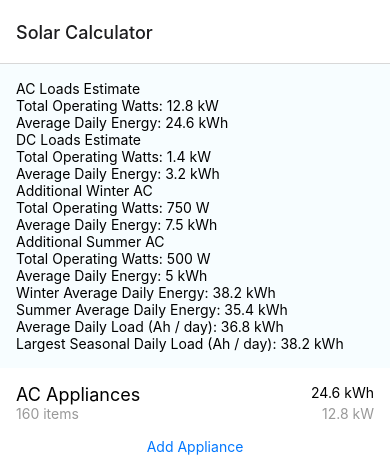
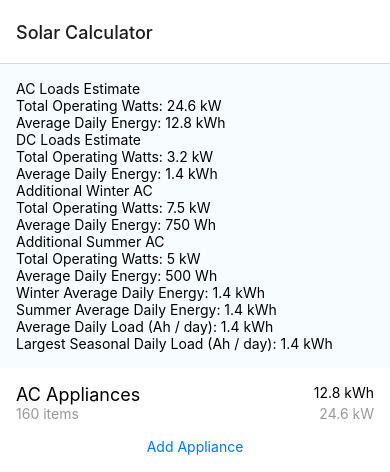
Before and after one commit to dylan-cm/solar-calc, a React Native app: screen /Calculator in a window 390 px wide. Shown: the top 472 px of the page. Built offline with nearby package versions, Linux system fonts and the light colour scheme; what expo-linking would draw is missing.

Commit message:
solar calculations business logic

```diff
--- /dev/null
+++ b/constants/solarBusinessLogic.tsx
@@ -0,0 +1,269 @@
+import { Appliance, MoValues } from "../types";
+
+/* #region  Utilities */
+export const formatPwr = (watts: number): string => {
+  return watts >= 1000
+    ? `${Math.round(watts / 100) / 10} kW`
+    : `${Math.round(watts)} W`;
+};
+
+export const formatEnrg = (watts: number): string => formatPwr(watts) + "h";
+
+export const sumEnrg = (appliances: Appliance[]): number =>
+  appliances.map((appl) => appl.w * appl.qty).reduce((p, c) => p + c);
+
+export const sumPower = (appliances: Appliance[]): number =>
+  appliances.map((appl) => calcAvgDailyEnrg(appl)).reduce((p, c) => p + c);
+/* #endregion */
+
+/* #region  1) Isolated Loads Estimates Sheet */
+//** 1a/b) Isolated Loads Estimates */
+export const calcAvgDailyEnrg = (appl: Appliance): number =>
+  (appl.w * appl.qty * appl.hr * appl.day) / 7;
+
+//** 1c) Isolated Loads Estimates */
+export const calcSeasonalAvgDailyEnrg = (
+  yrRndDC: number,
+  yrRndAC: number,
+  seasonalAC: number,
+  inverterEffcy?: number
+): number =>
+  yrRndDC + yrRndAC / seasonalAC / (inverterEffcy || INVERTER_EFFICIENCY);
+
+//** 1d) Average Daily Load - Ah / day */
+export const avgLoadAhPerDay = (
+  avgDailyEnrg: number,
+  dcSystemV?: number
+): number => avgDailyEnrg / (dcSystemV || DC_SYSTEM_V);
+/* #endregion */
+
+/* #region  2) Battery Bank Sizing Sheet */
+//** 2a) Battery Bank Sizing at C/20 rate */
+export const totalBattBankReqCapacity = (
+  avgLoad: number,
+  doa?: number,
+  dodLimit?: number,
+  battTempMult?: number
+): number =>
+  avgLoad *
+  (doa || DOA) *
+  (dodLimit || DOD_LIMIT) *
+  (battTempMult || BATT_TEMP_MULT);
+
+//** 2b) Battery Strings in Parallel */
+export const BattStringsPara = (
+  totalBattBankReqCapacity: number,
+  battCapacityPerBatt: number
+): number => Math.ceil(totalBattBankReqCapacity / battCapacityPerBatt);
+
+//** 2c) Calculate Total Batteries */
+export const totalBatt = (
+  battStringsPara: number,
+  dcSystemV?: number,
+  battV?: number
+): number =>
+  Math.ceil((battStringsPara * (dcSystemV || DC_SYSTEM_V)) / (battV || BATT_V));
+/* #endregion */
+
+/* #region  3) PV Array Sizing Sheer */
+//** Inputs */
+export const rooftopAdderSTC = (
+  stc?: number,
+  rooftopTempAdder?: number
+): number => (rooftopTempAdder || ROOFTOP_TEMP_ADDER) - (stc || STC);
+
+//** Array Power Loss Factors */
+export const arrPwrLossFactor = (
+  shading?: number,
+  soiling?: number,
+  staticLossFactor?: number
+): number =>
+  (shading || SHADING_FACTOR) *
+  (soiling || SOILING_FACTOR) *
+  (staticLossFactor || STATIC_LOSS_FACTOR);
+
+//** 3a) Minimum Required Array Size */
+export const minReqArrayW = (
+  loadWhPerDay: MoValues,
+  peakSunHrs: MoValues,
+  moWeatherVariability: MoValues,
+  battEfficiency: MoValues,
+  cntrlrConversionLoss: MoValues,
+  avgHighTemp: MoValues,
+  avgLowTemp: MoValues,
+  moduleTkPmp?: number,
+  arrayPwrLoss?: number
+): number => {
+  const avgHighTempVal = Object.values(avgHighTemp);
+  const avgLowTempVal = Object.values(avgLowTemp);
+
+  const pvArrWByMo = avgHighTempVal.map((highVal, i) => {
+    const tempLossFactor =
+      1 + (moduleTkPmp || MODULE_TK_PMP) * (highVal * avgLowTempVal[i]);
+    return (
+      Object.values(loadWhPerDay)[i] /
+      Object.values(peakSunHrs)[i] /
+      Object.values(moWeatherVariability)[i] /
+      Object.values(battEfficiency)[i] /
+      Object.values(cntrlrConversionLoss)[i] /
+      tempLossFactor /
+      (arrayPwrLoss || arrPwrLossFactor())
+    );
+  });
+
+  return Math.max(...pvArrWByMo);
+};
+
+//** 3b.1) Minimum Number of PV Panels in Array */
+export const minNumPVPanels = (
+  minPVWatts: number,
+  moduleWattRating?: number
+): number => Math.ceil(minPVWatts / (moduleWattRating || MODULE_WATT_RATING));
+
+//** 3b.2) Minimum PV Array Size for Isolated (backed-up/critical) Loads */
+export const minPVArrSizeIsolatedWatts = (
+  numPVPanels: number,
+  moduleWattRating?: number
+): number => numPVPanels * (moduleWattRating || MODULE_WATT_RATING);
+
+//**? 3c) PV Array Production Estimate(s) - PVWatts, EPBB, etc. */
+//**? 3d) Evaluating the PV Array Size */
+/* #endregion */
+
+/* #region  4) Charge Controller + Array Configuration Sheet */
+//** 4a)  Charge Controller Max # of Modules in Series */
+export const chargeCntrlrMaxModules = (
+  minDesignTemp?: number,
+  stcTemp?: number,
+  moduleTkVoc?: number,
+  cntrlrMaxDCInV?: number,
+  ratedModuleVoc?: number
+): number => {
+  const tempDiff = (minDesignTemp || DESIGN_LOW_TEMP) - (stcTemp || STC);
+  const tempDiffPercent = (tempDiff * (moduleTkVoc || MODULE_TK_VOC)) / 100;
+  const tempDiffPercentFactor = (tempDiffPercent + 100) / 100;
+  return Math.floor(
+    ((cntrlrMaxDCInV || CNTRLR_MAX_DC_IN_V) /
+      (ratedModuleVoc || RATED_MODULE_VOC)) *
+      tempDiffPercentFactor
+  );
+};
+
+//** 4b)  Charge Controller Min. # of Modules in Series */
+export const chargeCntrlrMinModules = (
+  maxDesignTemp?: number,
+  rooftopTempAdder?: number,
+  stcTemp?: number,
+  moduleTkPmp?: number,
+  bulkAbsorbV?: number,
+  vDegradationFactor?: number,
+  ratedModuleVmp?: number
+): number => {
+  const tempDiff =
+    (maxDesignTemp || DESIGN_HIGH_TEMP) +
+    (rooftopTempAdder || ROOFTOP_TEMP_ADDER) -
+    (stcTemp || STC);
+  const tempDiffPercent = (tempDiff * (moduleTkPmp || MODULE_TK_PMP)) / 100;
+  const tempDiffPercentFactor = (tempDiffPercent + 100) / 100;
+  return Math.ceil(
+    (((bulkAbsorbV || BULK_ABSORB_V) *
+      (vDegradationFactor || V_DEGRADATION_FACTOR)) /
+      (ratedModuleVmp || RATED_MODULE_VMP)) *
+      tempDiffPercentFactor
+  );
+};
+
+//** 4c) Maximum # of Parallel Strings per Charge Controller */
+export const maxNumParallelStringsPerCntrlr = (
+  modules: number,
+  moduleWattRating?: number,
+  maxSTCPwr?: number
+): number => {
+  const pwrPerString = modules * (moduleWattRating || MODULE_WATT_RATING);
+  return Math.floor((maxSTCPwr || MAX_STC_PWR) / pwrPerString);
+};
+
+//** 4d)  Required Number of Strings in Parallel (based on above calculations and minimum array size from Step 3 - PV Array Sizing) */
+export const reqNumOfParallelStrings = (
+  minSTCPwr: number,
+  modules: number,
+  moduleWattRating?: number
+): number => {
+  const pwrPerString = modules * (moduleWattRating || MODULE_WATT_RATING);
+  return Math.ceil(minSTCPwr / pwrPerString);
+};
+
+//**? 4e) Configuration Options */
+/* #endregion */
+
+/* #region  5) Inverter Sizing */
+//** 5a) Total Operating Watts for Isolated (backed-up/critical) AC loads */
+export const totalBackedUpACLoad = (
+  yrRndTotalOperatingW: number,
+  largestSeasonalLoadW: number
+): number => yrRndTotalOperatingW + largestSeasonalLoadW;
+
+//** 5b)  Total Design VA */
+export const totalDesignVA = (
+  appliances: Appliance[],
+  totalBackedUpACLoad: number
+): number => {
+  const vaPFSum: number = appliances
+    .map((appl) => appl.w * (1 - (appl.pwrFactor || 1)))
+    .reduce((p, c) => p + c);
+  return totalBackedUpACLoad + vaPFSum;
+};
+
+//** 5c)  Total Surge VA Required */
+export const totalSurgeVA = (
+  appliances: Appliance[],
+  totalDesignVA: number
+): number => {
+  const surgeSum: number = appliances
+    .map((appl) => appl.w * ((appl.surgeFactor || 1) - 1))
+    .reduce((p, c) => p + c);
+  return totalDesignVA + surgeSum;
+};
+
+//**? 5d) Verify Inverter Capacity Meets Demands of System */
+// TODO: ask user for confirmation for compatibility
+export const verifyInverterCapacity = (
+  totalDesignVA: number,
+  totalSurgeVA: number,
+  cntrlrPVArrayPwrLimit: number,
+  inverterContinuousVARating: number,
+  inverter5SecSurgeRating: number
+): boolean =>
+  totalDesignVA < inverterContinuousVARating &&
+  totalSurgeVA <= inverter5SecSurgeRating &&
+  cntrlrPVArrayPwrLimit <= inverterContinuousVARating;
+/* #endregion */
+
+//? 7) LO2 Q Question 4 Sheet
+//? 8) Min. # Modules Sheet
+
+/* #region  Default Constant Values */
+// TODO: Advanced configuration
+const INVERTER_EFFICIENCY = 0.92;
+const DOA = 3;
+const DOD_LIMIT = 0.8;
+const BATT_TEMP_MULT = 1.1;
+const DC_SYSTEM_V = 24; // voltage
+const BATT_V = 6; // voltage
+const SHADING_FACTOR = 0.95;
+const SOILING_FACTOR = 0.95;
+const STATIC_LOSS_FACTOR = 0.9;
+const ROOFTOP_TEMP_ADDER = 30;
+const STC = 25;
+const DESIGN_HIGH_TEMP = 31.7; //celsius
+const DESIGN_LOW_TEMP = 19; //celsius
+const MODULE_TK_PMP = -0.0045;
+const MODULE_TK_VOC = -0.0034;
+const MODULE_WATT_RATING = 250; // watts
+const CNTRLR_MAX_DC_IN_V = 150; // Vdc
+const RATED_MODULE_VOC = 37.4;
+const BULK_ABSORB_V = 12 * 2.45; // voltage
+const V_DEGRADATION_FACTOR = 1.2;
+const RATED_MODULE_VMP = 30.1;
+const MAX_STC_PWR = 2000;
+/* #endregion */
--- a/screens/CalculatorScreen.tsx
+++ b/screens/CalculatorScreen.tsx
@@ -7,21 +7,19 @@ import { StyledButton } from "../components/atoms/StyledButton";
 import { Text, View } from "../components/Themed";
 import { Appliance, RootStackParamList } from "../types";
 
-const formatPwr = (watts: number): string => {
-  return watts >= 1000
-    ? `${Math.round(watts / 100) / 10} kW`
-    : `${Math.round(watts)} W`;
-};
-
-const formatEnrg = (watts: number): string => formatPwr(watts) + "h";
-
-const calcAvgEnrg = (appl: Appliance): number =>
-  (appl.w * appl.qty * appl.hr * appl.day) / 7;
+import {
+  calcAvgDailyEnrg,
+  calcSeasonalAvgDailyEnrg,
+  sumEnrg,
+  sumPower,
+  formatPwr,
+  formatEnrg,
+} from "../constants/solarBusinessLogic";
 
 export default function CalculatorScreen({
   navigation,
 }: NativeStackScreenProps<RootStackParamList, "Calculator">) {
-  const testAppliancesAC = [
+  const testAppliancesAC: Appliance[] = [
     {
       title: "Toaster",
       w: 1200,
@@ -163,7 +161,7 @@ export default function CalculatorScreen({
       qty: 15,
     },
   ];
-  const testAppliancesDC = [
+  const testAppliancesDC: Appliance[] = [
     {
       title: "Door Bell",
       w: 5,
@@ -186,7 +184,7 @@ export default function CalculatorScreen({
       qty: 15,
     },
   ];
-  const testAppliancesACWinter = [
+  const testAppliancesACWinter: Appliance[] = [
     {
       title: "Heater",
       w: 750,
@@ -195,7 +193,7 @@ export default function CalculatorScreen({
       qty: 1,
     },
   ];
-  const testAppliancesACSummer = [
+  const testAppliancesACSummer: Appliance[] = [
     {
       title: "Air Conditioning",
       w: 500,
@@ -204,51 +202,40 @@ export default function CalculatorScreen({
       qty: 1,
     },
   ];
-  const [appliancesAC, setAppliancesAC] = useState(testAppliancesAC);
-  const [appliancesDC, setAppliancesDC] = useState(testAppliancesDC);
-  const [appliancesACWinter, setAppliancesACWinter] = useState(
+  const [appliancesAC, setAppliancesAC] =
+    useState<Appliance[]>(testAppliancesAC);
+  const [appliancesDC, setAppliancesDC] =
+    useState<Appliance[]>(testAppliancesDC);
+  const [appliancesACWinter, setAppliancesACWinter] = useState<Appliance[]>(
     testAppliancesACWinter
   );
-  const [appliancesACSummer, setAppliancesACSummer] = useState(
+  const [appliancesACSummer, setAppliancesACSummer] = useState<Appliance[]>(
     testAppliancesACSummer
   );
-  const [inverterEfficiency, setInverterEfficiency] = useState(0.92);
 
   const totalApplAC = {
     unique: appliancesAC.length,
     qty: appliancesAC.map((appl) => appl.qty).reduce((p, c) => p + c),
-    pwr: appliancesAC.map((appl) => appl.w * appl.qty).reduce((p, c) => p + c),
-    avgEnrg: appliancesAC
-      .map((appl) => calcAvgEnrg(appl))
-      .reduce((p, c) => p + c),
+    pwr: sumPower(appliancesAC),
+    avgEnrg: sumEnrg(appliancesAC),
   };
   const totalApplDC = {
     unique: appliancesDC.length,
     qty: appliancesDC.map((appl) => appl.qty).reduce((p, c) => p + c),
-    pwr: appliancesDC.map((appl) => appl.w * appl.qty).reduce((p, c) => p + c),
-    avgEnrg: appliancesDC
-      .map((appl) => calcAvgEnrg(appl))
-      .reduce((p, c) => p + c),
+    pwr: sumPower(appliancesDC),
+    avgEnrg: sumEnrg(appliancesDC),
   };
   const totalApplACWinter = {
     unique: appliancesACWinter.length,
     qty: appliancesACWinter.map((appl) => appl.qty).reduce((p, c) => p + c),
-    pwr: appliancesACWinter
-      .map((appl) => appl.w * appl.qty)
-      .reduce((p, c) => p + c),
-    avgEnrg: appliancesACWinter
-      .map((appl) => calcAvgEnrg(appl))
-      .reduce((p, c) => p + c),
+    pwr: sumPower(appliancesACWinter),
+    avgEnrg: sumEnrg(appliancesACWinter),
   };
   const totalApplACSummer = {
     unique: appliancesACSummer.length,
     qty: appliancesACSummer.map((appl) => appl.qty).reduce((p, c) => p + c),
-    pwr: appliancesACSummer
-      .map((appl) => appl.w * appl.qty)
-      .reduce((p, c) => p + c),
-    avgEnrg: appliancesACSummer
-      .map((appl) => calcAvgEnrg(appl))
-      .reduce((p, c) => p + c),
+    pwr: sumPower(appliancesACSummer),
+    avgEnrg: sumEnrg(appliancesACSummer),
   };
   let totals = {
     anlBasePwr: totalApplAC.pwr,
@@ -259,12 +246,16 @@ export default function CalculatorScreen({
     winBaseEnrg: totalApplACWinter.avgEnrg,
     sumBasePwr: totalApplACSummer.pwr,
     sumBaseEnrg: totalApplACSummer.avgEnrg,
-    winAvgDaily:
-      totalApplDC.avgEnrg +
-      (totalApplAC.avgEnrg + totalApplACWinter.avgEnrg) / inverterEfficiency,
-    sumAvgDaily:
-      totalApplDC.avgEnrg +
-      (totalApplAC.avgEnrg + totalApplACSummer.avgEnrg) / inverterEfficiency,
+    winAvgDaily: calcSeasonalAvgDailyEnrg(
+      totalApplDC.avgEnrg,
+      totalApplAC.avgEnrg,
+      totalApplACWinter.avgEnrg
+    ),
+    sumAvgDaily: calcSeasonalAvgDailyEnrg(
+      totalApplDC.avgEnrg,
+      totalApplAC.avgEnrg,
+      totalApplACSummer.avgEnrg
+    ),
     anlAvgDaily: 0,
     largestAvgDaily: 0,
   };
@@ -353,7 +344,7 @@ export default function CalculatorScreen({
                   {appl.title}
                 </Text>
                 <Text style={styles.topText} key={`applAvgPwr${i}`}>
-                  {formatEnrg(calcAvgEnrg(appl))}
+                  {formatEnrg(calcAvgDailyEnrg(appl))}
                 </Text>
               </View>
               <View style={styles.row} key={`applBtmRow${i}`}>
@@ -402,7 +393,7 @@ export default function CalculatorScreen({
                   {appl.title}
                 </Text>
                 <Text style={styles.topText} key={`applAvgPwr${i}`}>
-                  {formatEnrg(calcAvgEnrg(appl))}
+                  {formatEnrg(calcAvgDailyEnrg(appl))}
                 </Text>
               </View>
               <View style={styles.row} key={`applBtmRow${i}`}>
@@ -455,7 +446,7 @@ export default function CalculatorScreen({
                   {appl.title}
                 </Text>
                 <Text style={styles.topText} key={`applAvgPwr${i}`}>
-                  {formatEnrg(calcAvgEnrg(appl))}
+                  {formatEnrg(calcAvgDailyEnrg(appl))}
                 </Text>
               </View>
               <View style={styles.row} key={`applBtmRow${i}`}>
@@ -508,7 +499,7 @@ export default function CalculatorScreen({
                   {appl.title}
                 </Text>
                 <Text style={styles.topText} key={`applAvgPwr${i}`}>
-                  {formatEnrg(calcAvgEnrg(appl))}
+                  {formatEnrg(calcAvgDailyEnrg(appl))}
                 </Text>
               </View>
               <View style={styles.row} key={`applBtmRow${i}`}>
```
Also changed, not shown: types.tsx (+17 -0 lines).
